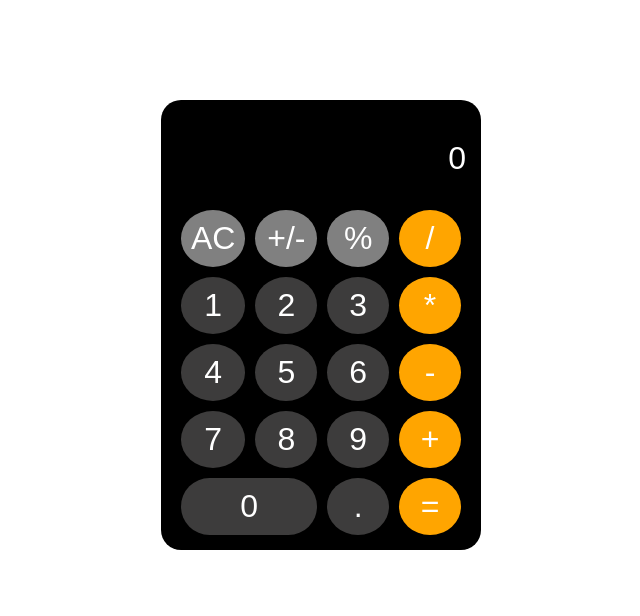
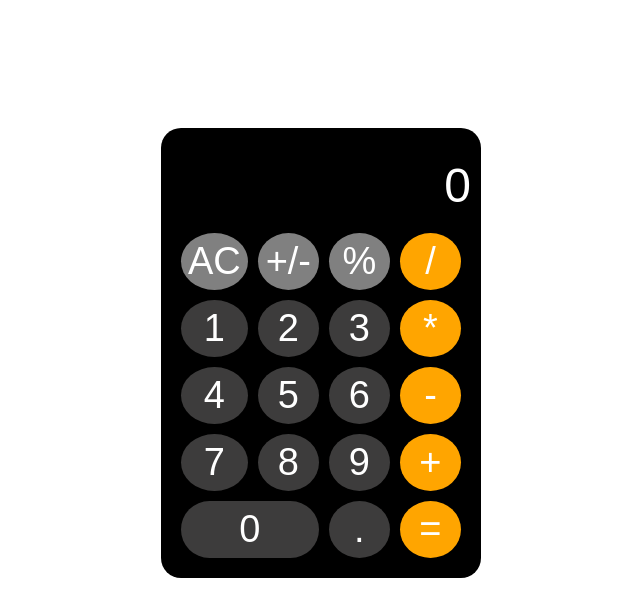
Before and after one commit to tuffstuff2/calculator, a plain HTML site: page index.html in a window 1280 px wide. Shown: the whole page, without its empty margins (319-959 px from the left). Drawn offline with Linux system fonts and the light colour scheme.

Commit message:
Add files via upload

```diff
--- a/css/style.css
+++ b/css/style.css
@@ -12,29 +12,14 @@
  border-radius: 20px;
  margin: 0 auto;
  padding: 10px;
-  position: relative;
-  margin-top: 100px;
+ margin-top: 10%;
 }
-
-input {
-  width: 100%;
-  position: relative;
-  background-color: black;
-  border: none;
-  height: 80px;
-  padding: 10px;
-}
-
 
 .calc_dis {
   color: white;
-  font-size: 32px;
+  font-size: 48px;
   text-align: right;
   padding-top: 20px;
-  position: absolute;
-  top: 20px;
-  right: 15px;
-
 }
 
 .buttons {
@@ -49,8 +34,8 @@ input {
 button {
  border: none;
 border-radius: 50%;
-  font-size: 32px;
-  padding: 10px;
+font-size: 38px;
+padding: 7px;
 background-color: rgb(61, 60, 60);
 color: white;
 }
@@ -68,3 +53,8 @@ button {
 .grey {
   background-color: gray;
 }
+
+button:active {
+  background-color: white;
+  color: black;
+}
--- a/index.html
+++ b/index.html
@@ -1,6 +1,5 @@
 <!DOCTYPE html>
 <html lang="en">
-
 <head>
     <meta charset="UTF-8">
     <meta http-equiv="X-UA-Compatible" content="IE=edge">
@@ -8,13 +7,9 @@
     <link rel="stylesheet" href="css/style.css">
     <title>Calculator</title>
 </head>
-
 <body>
     <div class="container">
-        <div>
-            <input type="text" readonly ='readonly'>
-            <p class="calc_dis">0</p>
-        </div>
+        <div class="calc_dis">0</div>
         <div class="buttons">
             <button class="AC btn grey">AC</button>
             <button class="aver btn grey">+/-</button>
@@ -43,5 +38,4 @@
     </div>
     <script src="js/index.js"></script>
 </body>
-
 </html>
```
Lines whose indentation alone changed are shown as unchanged.
